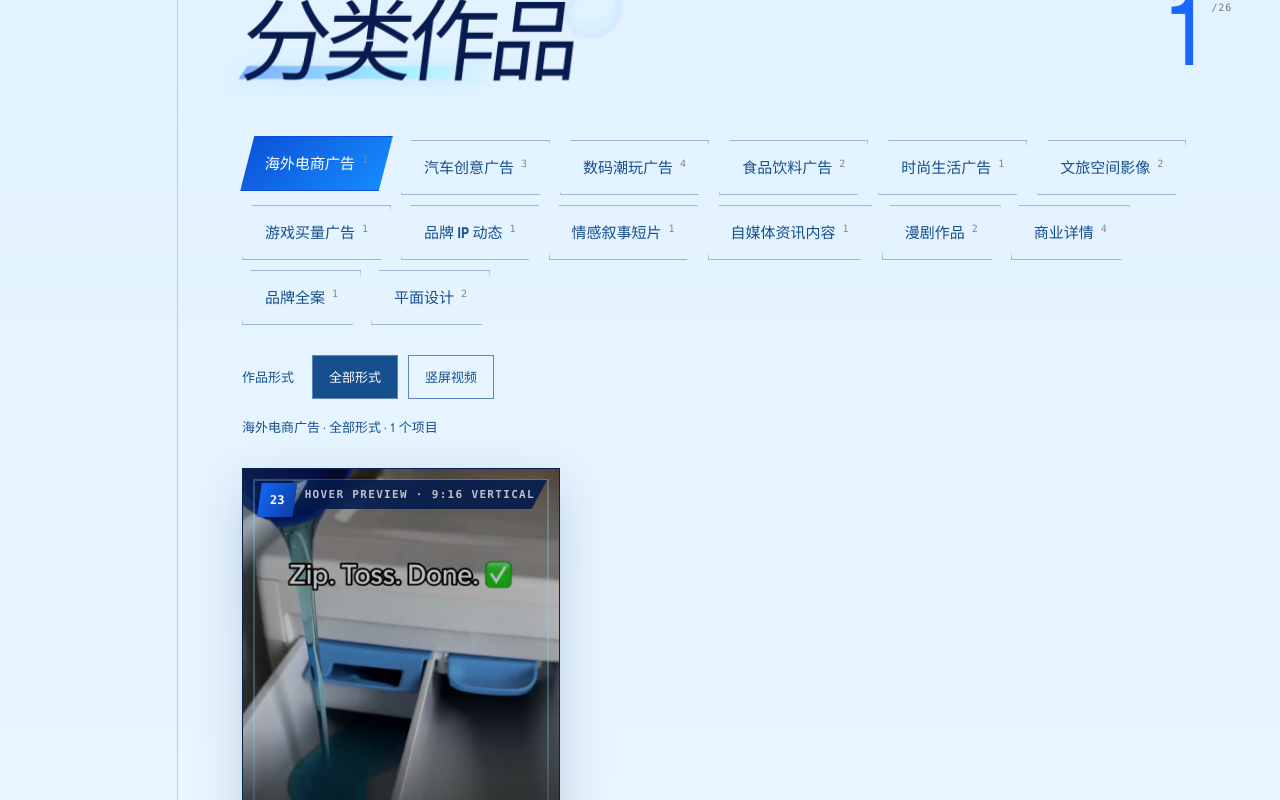
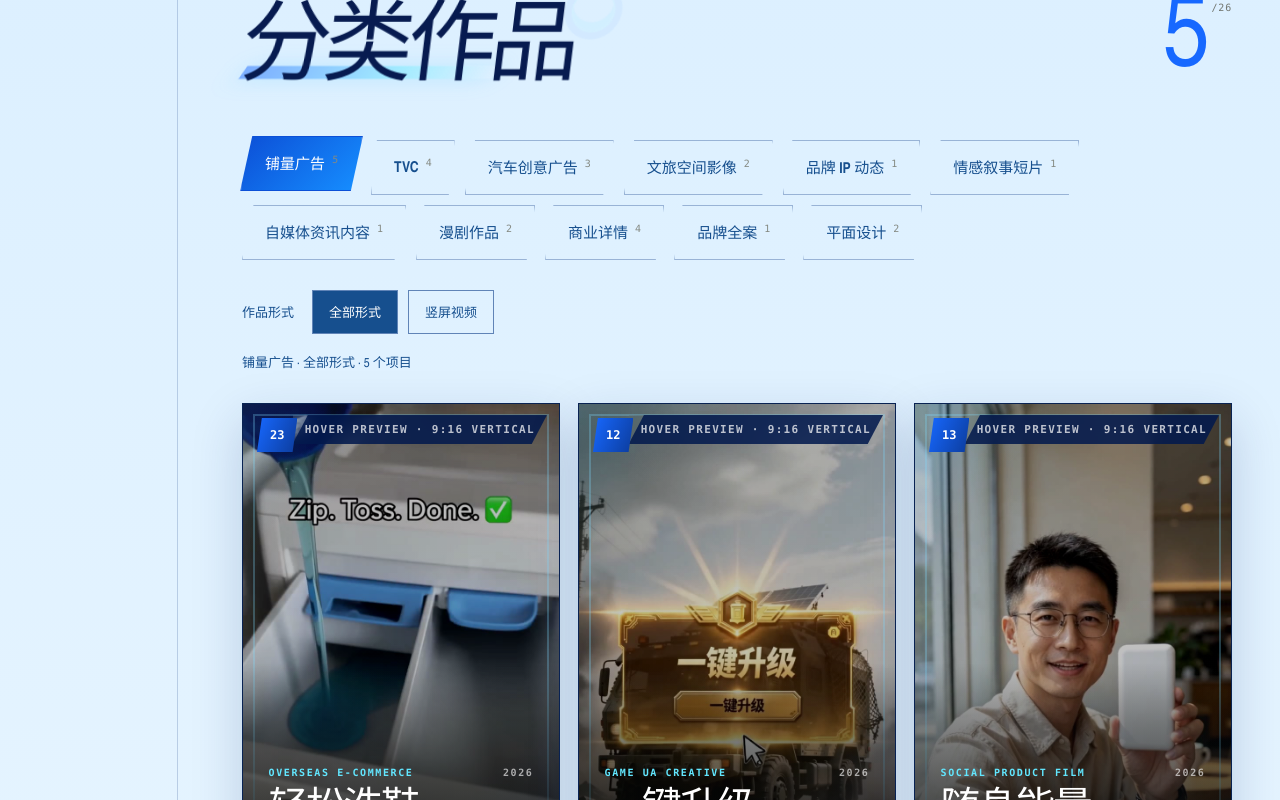
Before and after one commit to hqlf123/ai-creative-portfolio, a Next.js app: page / in a window 1280 px wide. Shown: the part 5760-6560 px from the top of the page. Built offline with nearby package versions, Linux system fonts and the light colour scheme.

Commit message:
Group performance ads and TVC works by portfolio use

```diff
--- a/app/page.tsx
+++ b/app/page.tsx
@@ -2,7 +2,7 @@
 
 import { useEffect, useMemo, useRef, useState, type RefObject } from "react";
 
-type ProjectGroup = "海外电商广告" | "汽车创意广告" | "数码潮玩广告" | "食品饮料广告" | "时尚生活广告" | "文旅空间影像" | "游戏买量广告" | "品牌 IP 动态" | "情感叙事短片" | "自媒体资讯内容" | "漫剧作品" | "商业详情" | "品牌全案" | "平面设计";
+type ProjectGroup = "铺量广告" | "TVC" | "汽车创意广告" | "文旅空间影像" | "品牌 IP 动态" | "情感叙事短片" | "自媒体资讯内容" | "漫剧作品" | "商业详情" | "品牌全案" | "平面设计";
 type MediaType = "video" | "image" | "pages";
 type CoverFormat = "landscape" | "portrait" | "vertical";
 
@@ -65,7 +65,7 @@ const projects: Project[] = [
     listingTitle: "亚马逊海外电商 · 洗鞋袋场景广告",
     listingEnglish: "SHOE WASH BAG / OVERSEAS SOCIAL AD",
     coverLabel: "OVERSEAS E-COMMERCE", category: "海外电商 / 家居清洁 / 场景演示",
-    group: "海外电商广告", year: "2026",
+    group: "铺量广告", year: "2026",
     cover: asset("amazon-shoe-wash-poster.jpg"), coverFormat: "vertical",
     media: "video", source: asset("amazon-shoe-wash.mp4"), portrait: true,
     summary: "从家庭洗鞋难题切入，通过洗鞋袋装袋、机洗与清洁效果展示，串联生活情境、产品演示与英文行动引导。",
@@ -116,7 +116,7 @@ const projects: Project[] = [
     listingEnglish: "PREMIUM HEADPHONE PRODUCT FILM",
     coverLabel: "PRODUCT FILM",
     category: "AI 动态影像 / 产品广告",
-    group: "数码潮玩广告",
+    group: "TVC",
     year: "2026",
     cover: asset("hero-headphones-poster.jpg"),
     coverFormat: "landscape",
@@ -136,7 +136,7 @@ const projects: Project[] = [
     listingEnglish: "ORIGINAL MECHA TOY CONCEPT FILM",
     coverLabel: "CONCEPT FILM",
     category: "概念设计 / AI 广告",
-    group: "数码潮玩广告",
+    group: "TVC",
     year: "2026",
     cover: asset("mecha-toy-poster.jpg"),
     coverFormat: "landscape",
@@ -316,7 +316,7 @@ const projects: Project[] = [
     listingEnglish: "PREMIUM LEGWEAR PRODUCT FILM",
     coverLabel: "FASHION FILM",
     category: "时尚产品 / 短视频广告",
-    group: "时尚生活广告",
+    group: "TVC",
     year: "2026",
     cover: asset("hosiery-poster.jpg"),
     coverFormat: "landscape",
@@ -335,7 +335,7 @@ const projects: Project[] = [
     listingEnglish: "GAME UA VERTICAL PERFORMANCE AD",
     coverLabel: "GAME UA CREATIVE",
     category: "游戏买量 / 效果广告",
-    group: "游戏买量广告",
+    group: "铺量广告",
     year: "2026",
     cover: asset("game-wholesale-poster.jpg"),
     coverFormat: "vertical",
@@ -355,7 +355,7 @@ const projects: Project[] = [
     listingEnglish: "POWER BANK VERTICAL SOCIAL AD",
     coverLabel: "SOCIAL PRODUCT FILM",
     category: "数码产品 / 社交广告",
-    group: "数码潮玩广告",
+    group: "铺量广告",
     year: "2026",
     cover: asset("power-bank-poster.jpg"),
     coverFormat: "vertical",
@@ -371,11 +371,11 @@ const projects: Project[] = [
     index: "14",
     title: "一口上头",
     english: "SNACK FOOD SHORT AD",
-    listingTitle: "零食产品竖屏效果广告",
-    listingEnglish: "SNACK FOOD VERTICAL PERFORMANCE AD",
+    listingTitle: "一口上头 · 抖音竖屏铺量广告",
+    listingEnglish: "DOUYIN VERTICAL PERFORMANCE AD",
     coverLabel: "FOOD PERFORMANCE AD",
-    category: "食品饮料 / 效果广告",
-    group: "食品饮料广告",
+    category: "抖音铺量 / 食品零食 / 效果广告",
+    group: "铺量广告",
     year: "2026",
     cover: asset("chicken-feet-poster.jpg"),
     coverFormat: "vertical",
@@ -414,7 +414,7 @@ const projects: Project[] = [
     listingEnglish: "RETRO HANDHELD VERTICAL PRODUCT AD",
     coverLabel: "SOCIAL PRODUCT FILM",
     category: "怀旧数码 / 产品广告",
-    group: "数码潮玩广告",
+    group: "铺量广告",
     year: "2026",
     cover: asset("pocket-fighter-poster.jpg"),
     coverFormat: "vertical",
@@ -511,7 +511,7 @@ const projects: Project[] = [
     listingEnglish: "GREEN GRAPE SODA PRODUCT FILM",
     coverLabel: "BEVERAGE PRODUCT FILM",
     category: "食品饮料 / 产品广告",
-    group: "食品饮料广告",
+    group: "TVC",
     year: "2026",
     cover: asset("green-soda-poster.jpg"),
     coverFormat: "landscape",
@@ -628,7 +628,7 @@ const workflows: Workflow[] = [
   },
 ];
 
-const filters: ProjectGroup[] = ["海外电商广告", "汽车创意广告", "数码潮玩广告", "食品饮料广告", "时尚生活广告", "文旅空间影像", "游戏买量广告", "品牌 IP 动态", "情感叙事短片", "自媒体资讯内容", "漫剧作品", "商业详情", "品牌全案", "平面设计"];
+const filters: ProjectGroup[] = ["铺量广告", "TVC", "汽车创意广告", "文旅空间影像", "品牌 IP 动态", "情感叙事短片", "自媒体资讯内容", "漫剧作品", "商业详情", "品牌全案", "平面设计"];
 
 const readSessionValue = (key: string) => {
   try {
```
Also changed, not shown: 1 other file (tests, documents, lock files or other folders).
